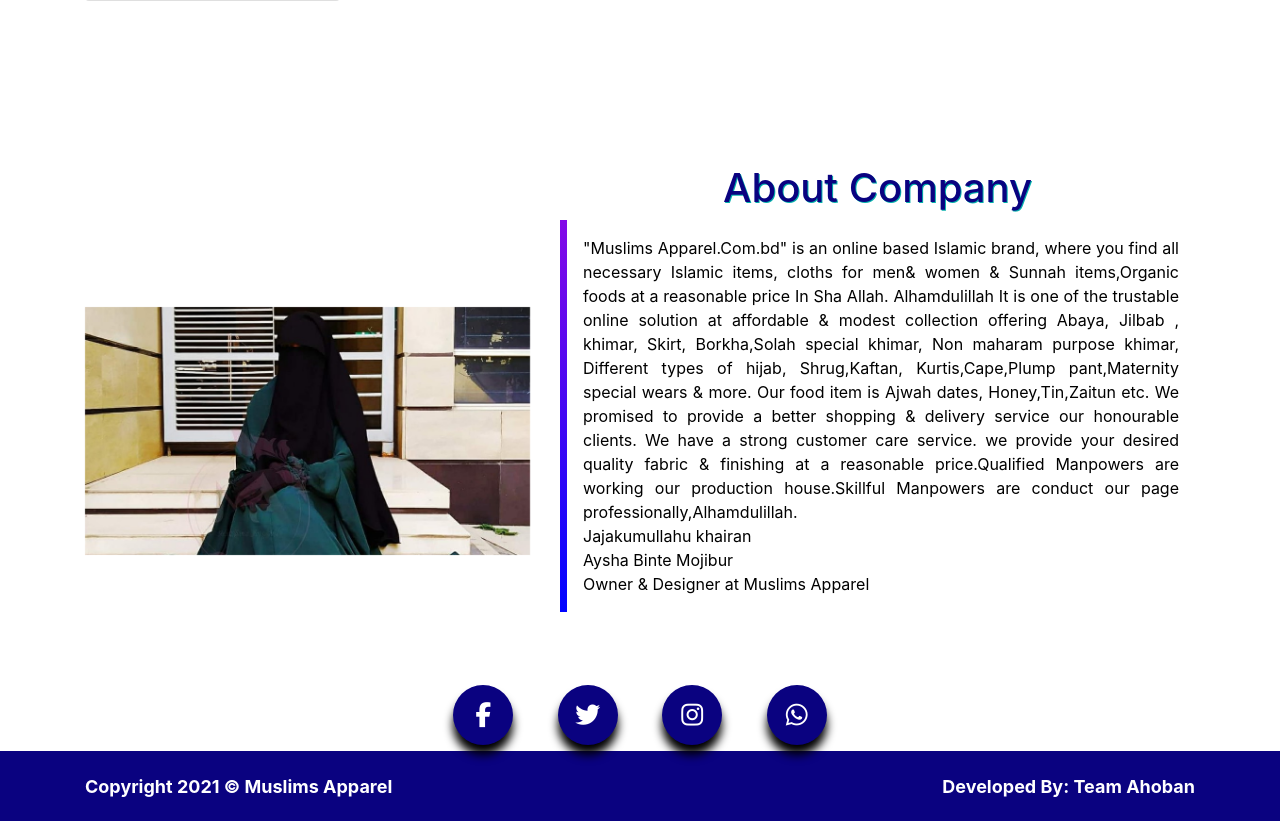
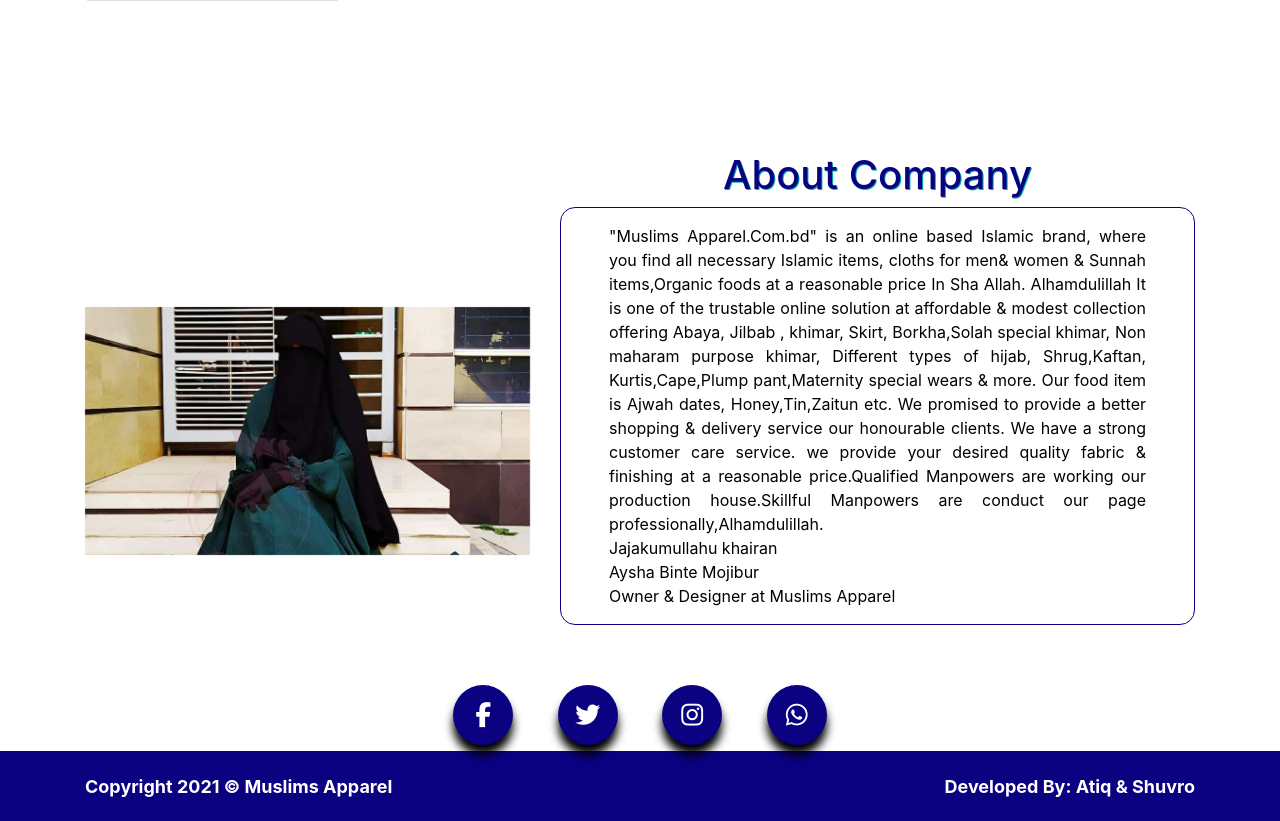
Before and after one commit to shuvro-baset/muslims_apparel, a Django app: page / in a window 1280 px wide. Shown: the part 4119-4940 px from the top of the page. Run offline with Django 3.2, Linux system fonts and the light colour scheme; data comes from the database, SQL or seed files in the repository; both versions use the stored data as it was after the commit; some libraries are stand-ins or nearby versions; some web fonts are replaced.

Commit message:
editing on processing

```diff
--- a/static/css/style.css
+++ b/static/css/style.css
@@ -270,6 +270,28 @@
 
 .about-sec {
     margin-top: 25px;
+
+}
+
+/*.about-text{*/
+/*    border-left: 7px solid;*/
+/*    border-radius: 10px;*/
+/*    border-image: linear-gradient(180deg, rgb(132, 10, 231), rgb(0, 4, 255));*/
+/*    border-image-slice: 1;*/
+/*}*/
+.about-text p {
+    border: 1px solid #0a0280;
+    border-radius: 15px;
+    color: black;
+    transition: width 1s, height 1s, transform 3s;
+
+}
+
+.about-text p:hover {
+    background-color: #0a0280;
+    color: white;
+    transform: scale(0.9);
+
 }
 
 .text-color {
--- a/templates/footer.html
+++ b/templates/footer.html
@@ -30,8 +30,9 @@
 
 		<div class="container d-flex justify-content-between">
 			<span>Copyright 2021 © Muslims Apparel</span>
-			<span>Developed By: <a href="#">Team Ahoban</a></span>
+			<span>Developed By: <a target="_blank" href="https://www.facebook.com/atiq.ea">Atiq</a> &   <a target="_blank" href="https://www.facebook.com/shuvro.baset.7/">Shuvro</a></span>
 		</div>
+
 	</footer>
 
 
--- a/templates/home.html
+++ b/templates/home.html
@@ -288,10 +288,7 @@
                 </div>
                 <div class="col-lg-7 text-lg-right  text-center text-color about-text wow slideInRight">
                     <h1 style="text-align: center;text-shadow: 1px 1px 0px #03afaa; color: #0a0280">About Company</h1>
-                    <p style="text-align: justify; border-left: 7px solid;
-  border-image: linear-gradient(180deg, rgb(132, 10, 231), rgb(0, 4, 255));
-  border-image-slice: 1;
-  border-radius: 10px; " class="text p-3">"Muslims Apparel.Com.bd" is an online based Islamic
+                    <p style="text-align: justify;" class="text py-3 px-5">"Muslims Apparel.Com.bd" is an online based Islamic
                         brand, where you find all necessary Islamic items, cloths for men& women & Sunnah items,Organic
                         foods at a reasonable price In Sha Allah. Alhamdulillah
                         It is one of the trustable online solution at affordable & modest collection offering Abaya,
```
Also changed, not shown: db.sqlite3, media/product_images/product6_kr7Oymz.jpg (added), media/slider_images/pexels-fuzzy-rescue-3669640.jpg (added).
